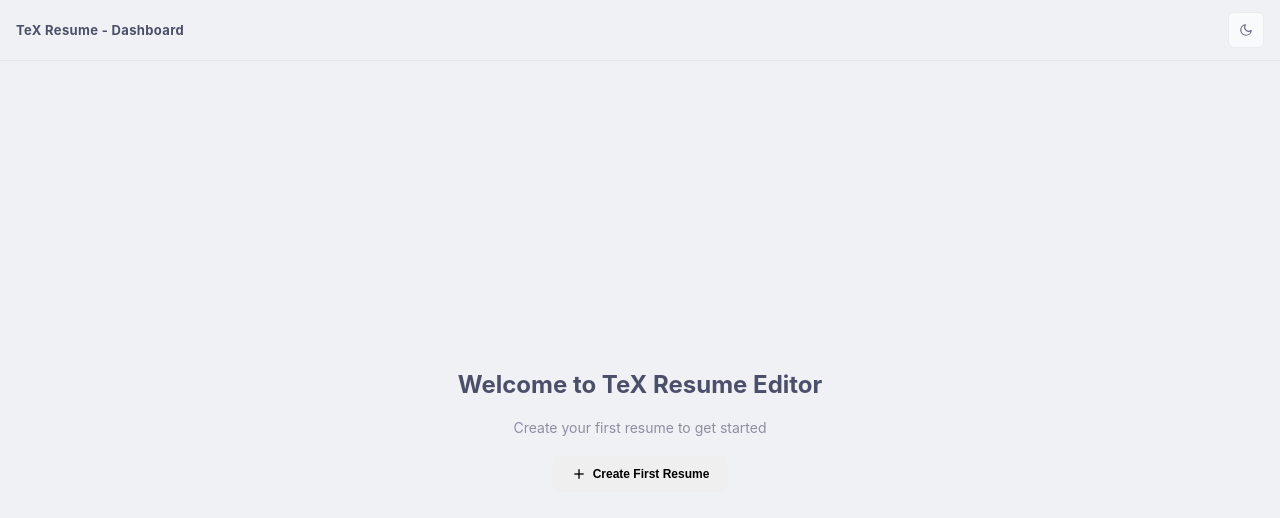
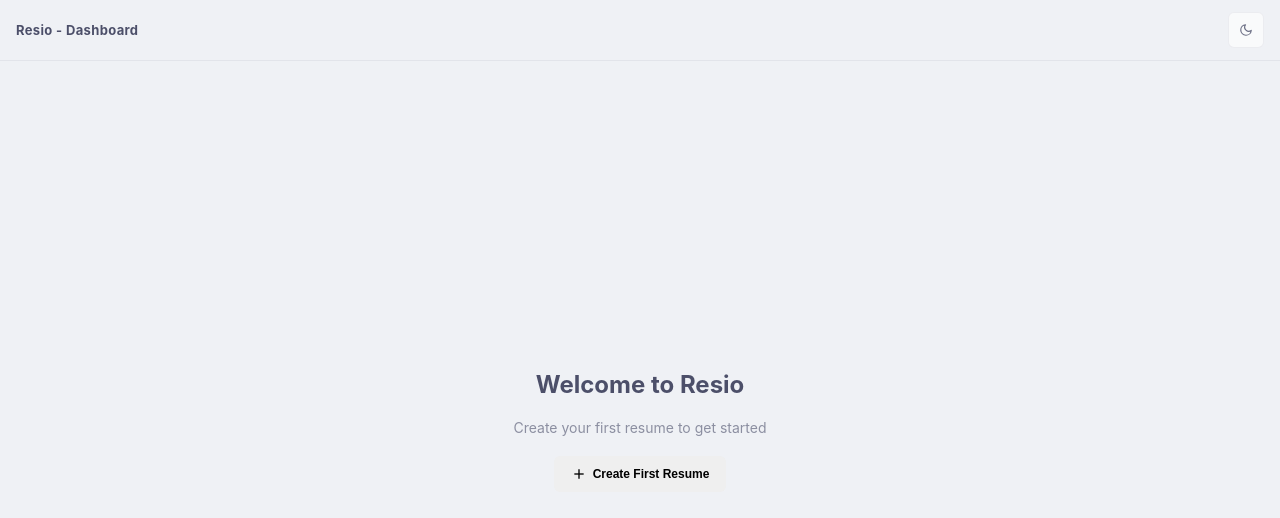
Before and after one commit to pjrus/ressie, a React (Vite) app in the folder frontend/: page / in a window 1280 px wide. Shown: the top 518 px of the page. Built offline with nearby package versions, Linux system fonts and the light colour scheme.

Commit message:
refactor: update application name from TeX Resume Editor to Resio in README and UI components

```diff
--- a/frontend/index.html
+++ b/frontend/index.html
@@ -3,7 +3,7 @@
   <head>
     <meta charset="UTF-8" />
     <meta name="viewport" content="width=device-width, initial-scale=1.0" />
-    <title>TeX Resume Editor</title>
+    <title>Resio</title>
   </head>
   <body>
     <div id="root"></div>
--- a/frontend/src/components/Dashboard.jsx
+++ b/frontend/src/components/Dashboard.jsx
@@ -187,7 +187,7 @@
       {/* Toolbar */}
       <div className="toolbar">
         <div className="toolbar-group toolbar-group--left">
-          <span className="toolbar-title">TeX Resume - Dashboard</span>
+          <span className="toolbar-title">Resio - Dashboard</span>
         </div>
 
         <div className="toolbar-group toolbar-group--right">
@@ -217,7 +217,7 @@
         {/* Empty state */}
         {resumesList.length === 0 ? (
           <div className="empty-state">
-            <h2>Welcome to TeX Resume Editor</h2>
+            <h2>Welcome to Resio</h2>
             <p>Create your first resume to get started</p>
             <button className="btn btn-primary" onClick={() => setShowCreateModal(true)}>
               <svg width="16" height="16" viewBox="0 0 24 24" fill="none" stroke="currentColor" strokeWidth="2">
```
Also changed, not shown: 1 other file (tests, documents, lock files or other folders).
